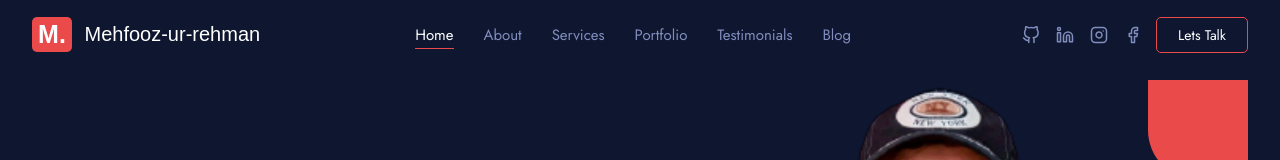
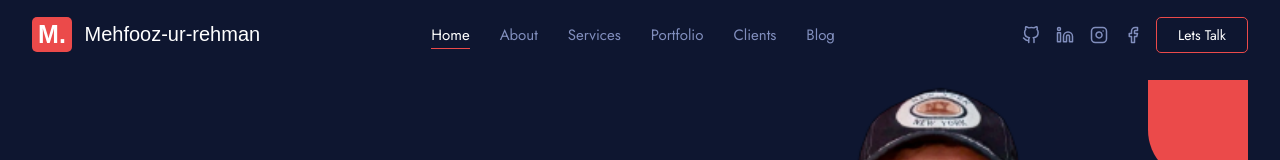
Before and after one commit to MehfoozurRehman/portfolio, a React (Create React App) app: page / in a window 1280 px wide. Shown: the top 160 px of the page. Built offline with nearby package versions, Linux system fonts and the light colour scheme; no server answers.

Commit message:
header fix

```diff
--- a/src/components/Header.js
+++ b/src/components/Header.js
@@ -43,7 +43,7 @@ export default function Header({}) {
             <NavLink scrollTo="about">About</NavLink>
             <NavLink scrollTo="services">Services</NavLink>
             <NavLink scrollTo="portfolio">Portfolio</NavLink>
-            <NavLink scrollTo="testimonials">Testimonials</NavLink>
+            <NavLink scrollTo="clients">Clients</NavLink>
             <NavLink scrollTo="blog">Blog</NavLink>
           </div>
         ) : null}
```
